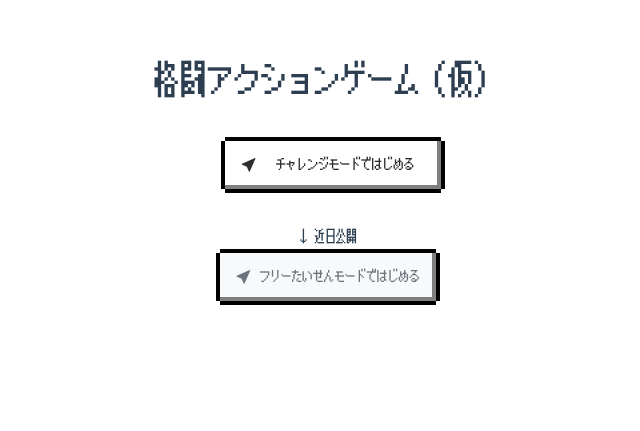
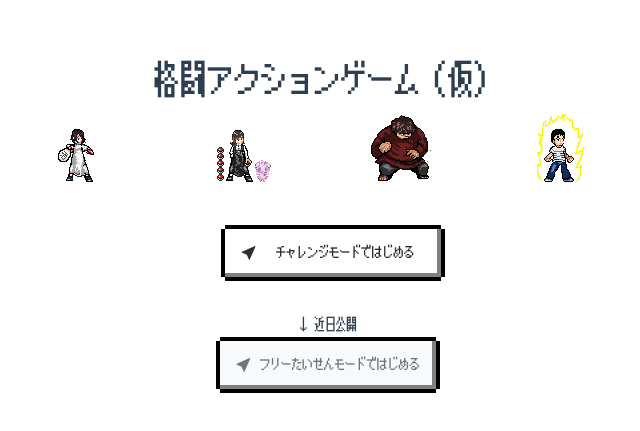
Before and after one commit to mu7kata/action_game, a Vue app: page /#/ in a window 1280 px wide. Shown: the part 143-574 px from the top of the page, without its empty margins (312-952 px from the left). Built offline with nearby package versions, Linux system fonts and the light colour scheme.

Commit message:
ホーム画像修正

```diff
--- a/src/components/Home.vue
+++ b/src/components/Home.vue
@@ -2,8 +2,23 @@
   <div id="app">
     <div class="gameTitle w-100">
       <h1 style="text-align: center;">格闘アクションゲーム（仮）</h1>
+      <div class="row m-auto w-50">
+        <div class="col-sm-3">
+          <img class="object" ref="player" :src="require('@/assets/img/haru_stand.gif')">
+        </div>
+        <div class="col-sm-3">
+          <img class="object" ref="player" :src="require('@/assets/img/eda_stand.gif')">
+        </div>
+        <div class="col-sm-3">
+          <img class="object" ref="player" :src="require('@/assets/img/kaki_stand.gif')">
+        </div>
+        <div class="col-sm-3">
+          <img class="object" ref="player" :src="require('@/assets/img/kuni_stand.gif')">
+        </div>
+      </div>
       <div class="mt-5">
-        <router-link class="button p-3 m-2 w-25" :to="`/select`"><i class="bi bi-cursor-fill me-2"></i>　チャレンジモードではじめる　</router-link>
+        <router-link class="button p-3 m-2 w-25" :to="`/select`"><i class="bi bi-cursor-fill me-2"></i>　チャレンジモードではじめる
+        </router-link>
       </div>
       <div class="mt-5 ">
         <p>↓ 近日公開</p>
--- a/src/components/Thanks.vue
+++ b/src/components/Thanks.vue
@@ -10,7 +10,18 @@
         <p>再チャレンジお待ちしています</p>
       </div>
       <div class="mb-4">
-        <img class="object" ref="player" :src="require('@/assets/img/enamy_1_stand.gif')">
+
+      </div>
+      <div class="row m-auto w-50 mb-4">
+        <div class="col-sm-4">
+          <img class="object" ref="player" :src="require('@/assets/img/enamy_1_stand.gif')">
+        </div>
+        <div class="col-sm-4">
+          <img class="object" ref="player" :src="require('@/assets/img/enamy_3_stand.gif')">
+        </div>
+        <div class="col-sm-4">
+          <img class="object" ref="player" :src="require('@/assets/img/enamy_2_stand.gif')">
+        </div>
       </div>
       <div>
         <a class="button p-2" href="/">
```
